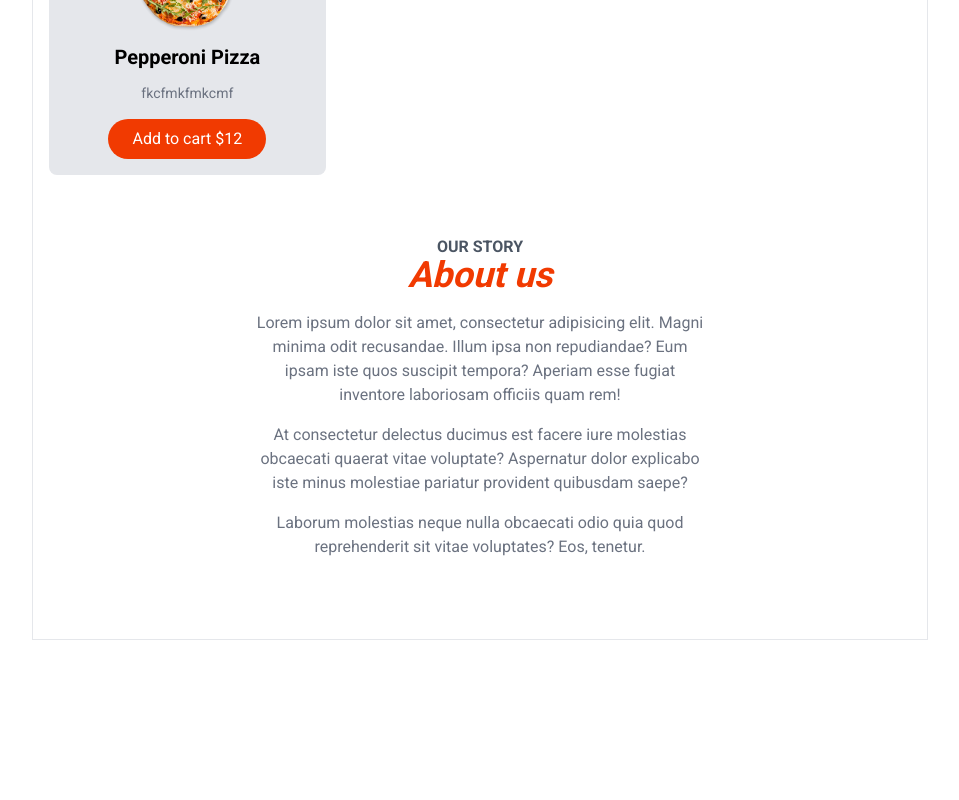
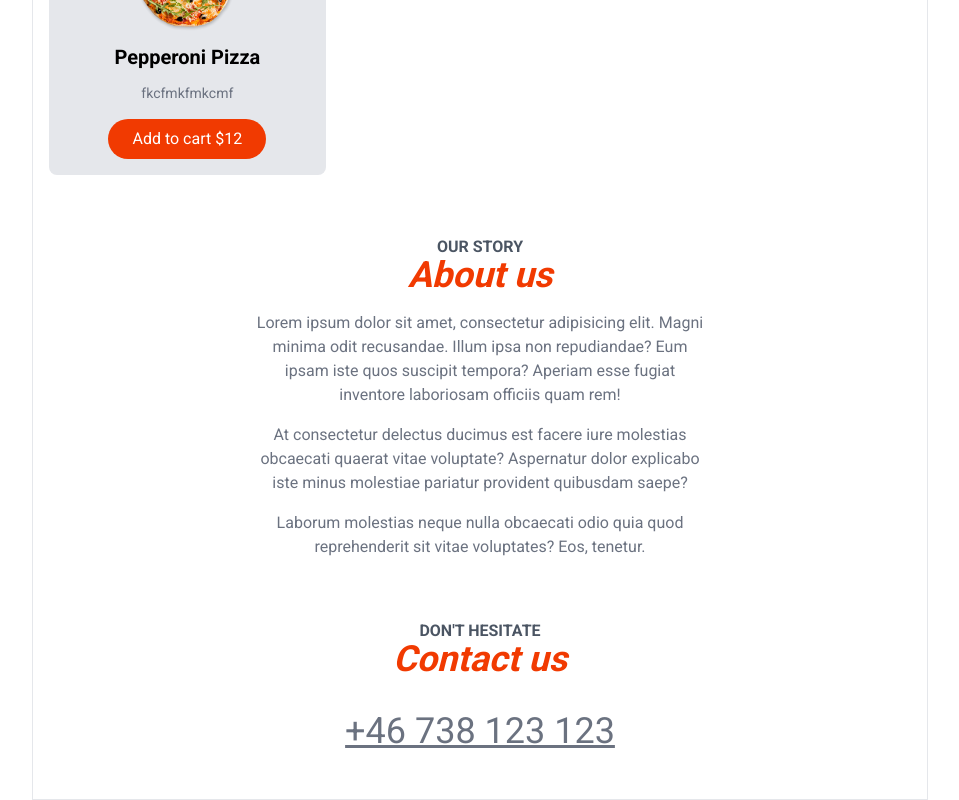
Before and after one commit to bloodyrainday/food-ordering-app, a Next.js app: page / in a window 1280 px wide. Shown: the part 553-1353 px from the top of the page, without its empty margins (160-1119 px from the left). Before the commit the page ends 1193 px from the top, so only its background shows below. Built offline with nearby package versions, Linux system fonts and the light colour scheme.

Commit message:
feat: add Contact section in the Page component

```diff
--- a/src/app/page.js
+++ b/src/app/page.js
@@ -31,6 +31,21 @@ export default function Home() {
           </p>
         </div>
       </section>
+
+      <section className="text-center my-8" id="contact">
+        <SectionHeaders
+          subHeader={"Don't hesitate"}
+          mainHeader={"Contact us"}
+        />
+        <div className="mt-8">
+          <a
+            className="text-4xl underline text-gray-500"
+            href="tel:+46738123123"
+          >
+            +46 738 123 123
+          </a>
+        </div>
+      </section>
     </>
   );
 }
```
